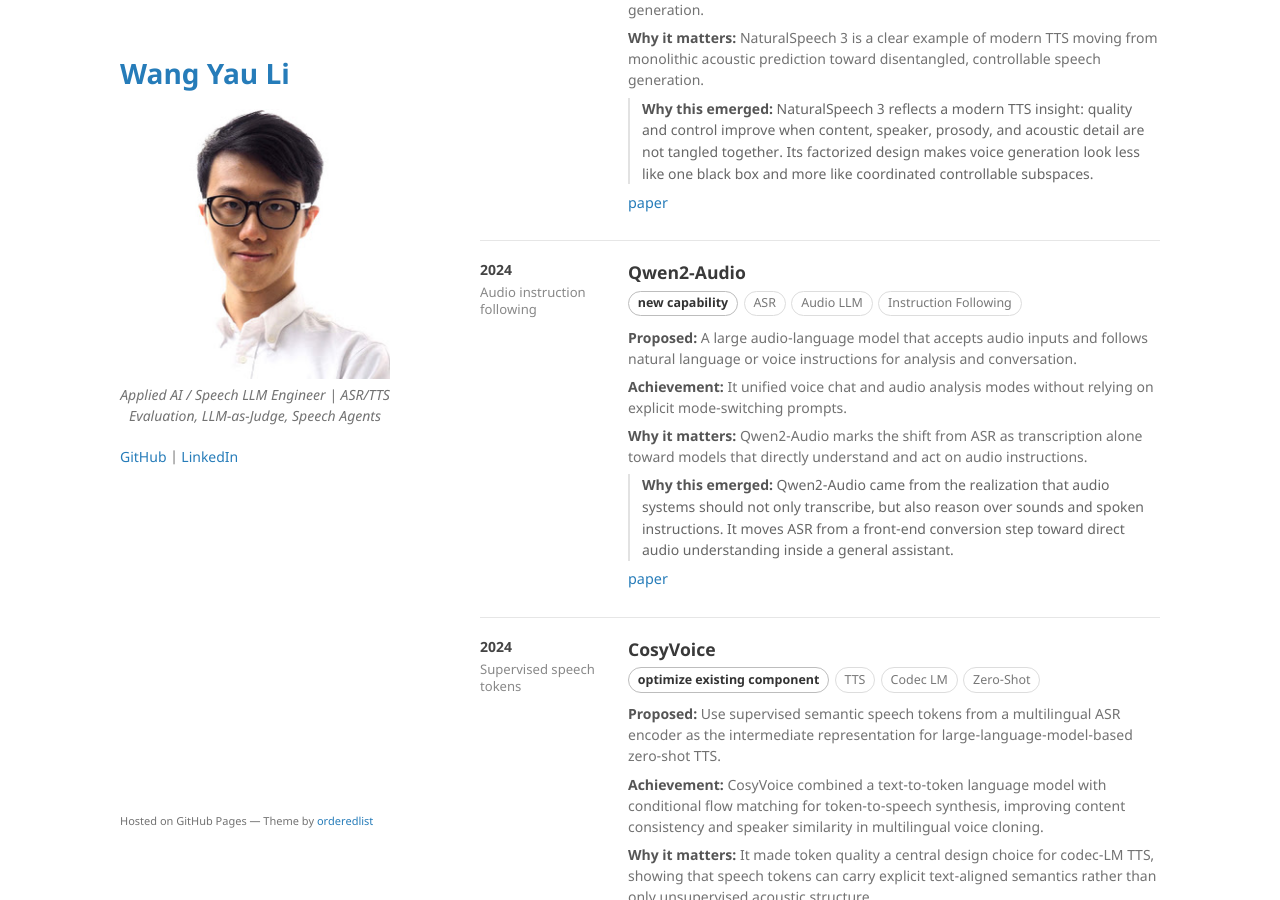
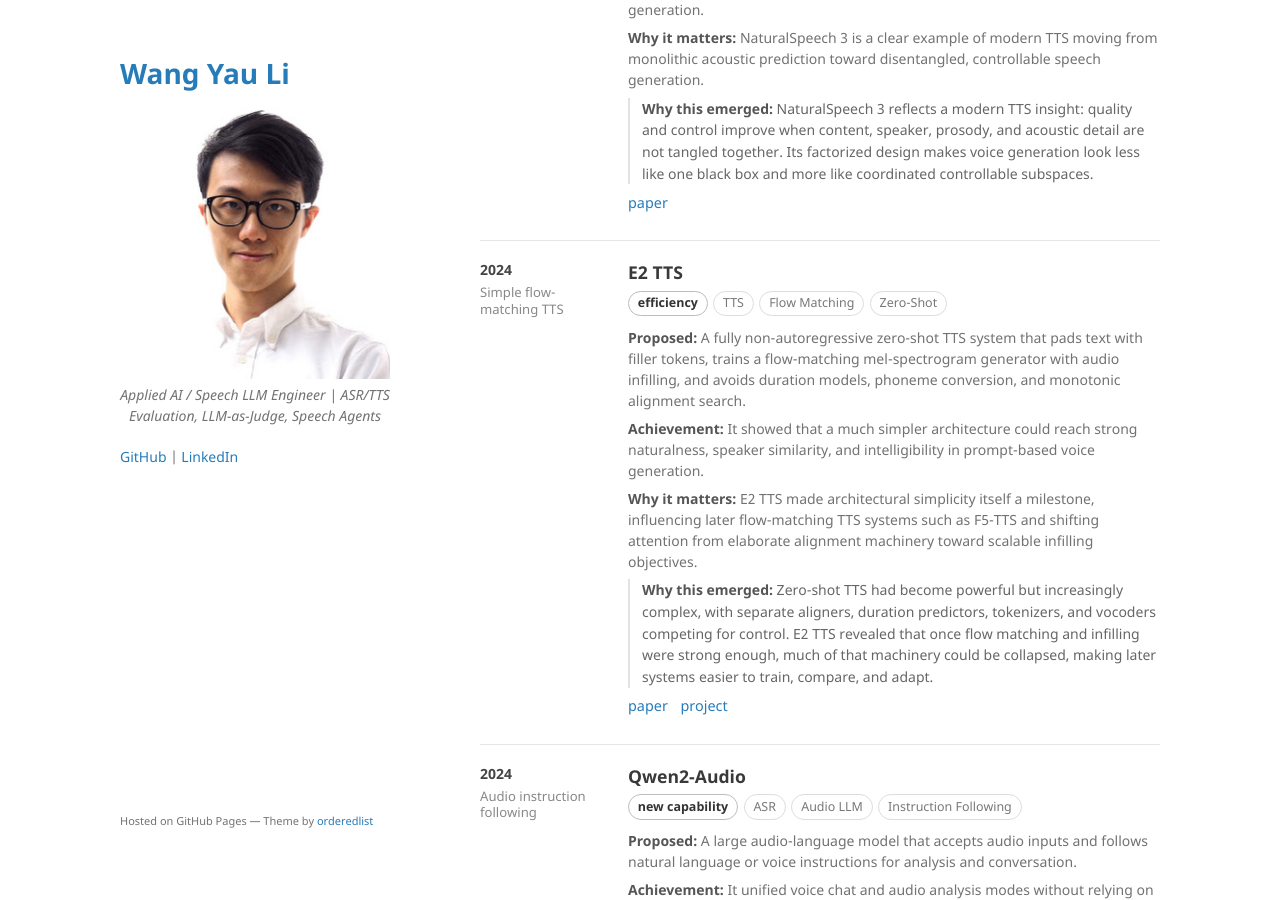
Before and after one commit to kennethli319/kennethli319.github.io, a Jekyll site: the page built from speech-timeline.md, in a window 1280 px wide and 900 px high, scrolled down 24395 px. Built offline with Jekyll 4.4.1, drawn with Linux system fonts in a browser that asks for light colours.

Commit message:
Add E2 TTS speech timeline milestone

```diff
--- a/speech-timeline.md
+++ b/speech-timeline.md
@@ -1094,6 +1094,22 @@ title: Speech Timeline
 <section class="speech-row">
   <aside class="speech-year">
     2024
+    <div class="speech-kicker">Simple flow-matching TTS</div>
+  </aside>
+  <div class="speech-body">
+    <h2>E2 TTS</h2>
+    <div class="speech-meta"><span class="speech-impact">efficiency</span><span class="speech-tag">TTS</span><span class="speech-tag">Flow Matching</span><span class="speech-tag">Zero-Shot</span></div>
+    <p><strong>Proposed:</strong> A fully non-autoregressive zero-shot TTS system that pads text with filler tokens, trains a flow-matching mel-spectrogram generator with audio infilling, and avoids duration models, phoneme conversion, and monotonic alignment search.</p>
+    <p><strong>Achievement:</strong> It showed that a much simpler architecture could reach strong naturalness, speaker similarity, and intelligibility in prompt-based voice generation.</p>
+    <p><strong>Why it matters:</strong> E2 TTS made architectural simplicity itself a milestone, influencing later flow-matching TTS systems such as F5-TTS and shifting attention from elaborate alignment machinery toward scalable infilling objectives.</p>
+    <p class="speech-reflection"><strong>Why this emerged:</strong> Zero-shot TTS had become powerful but increasingly complex, with separate aligners, duration predictors, tokenizers, and vocoders competing for control. E2 TTS revealed that once flow matching and infilling were strong enough, much of that machinery could be collapsed, making later systems easier to train, compare, and adapt.</p>
+    <p class="speech-source"><a href="https://arxiv.org/abs/2406.18009">paper</a> <a href="https://www.microsoft.com/en-us/research/project/e2-tts/">project</a></p>
+  </div>
+</section>
+
+<section class="speech-row">
+  <aside class="speech-year">
+    2024
     <div class="speech-kicker">Audio instruction following</div>
   </aside>
   <div class="speech-body">
```
